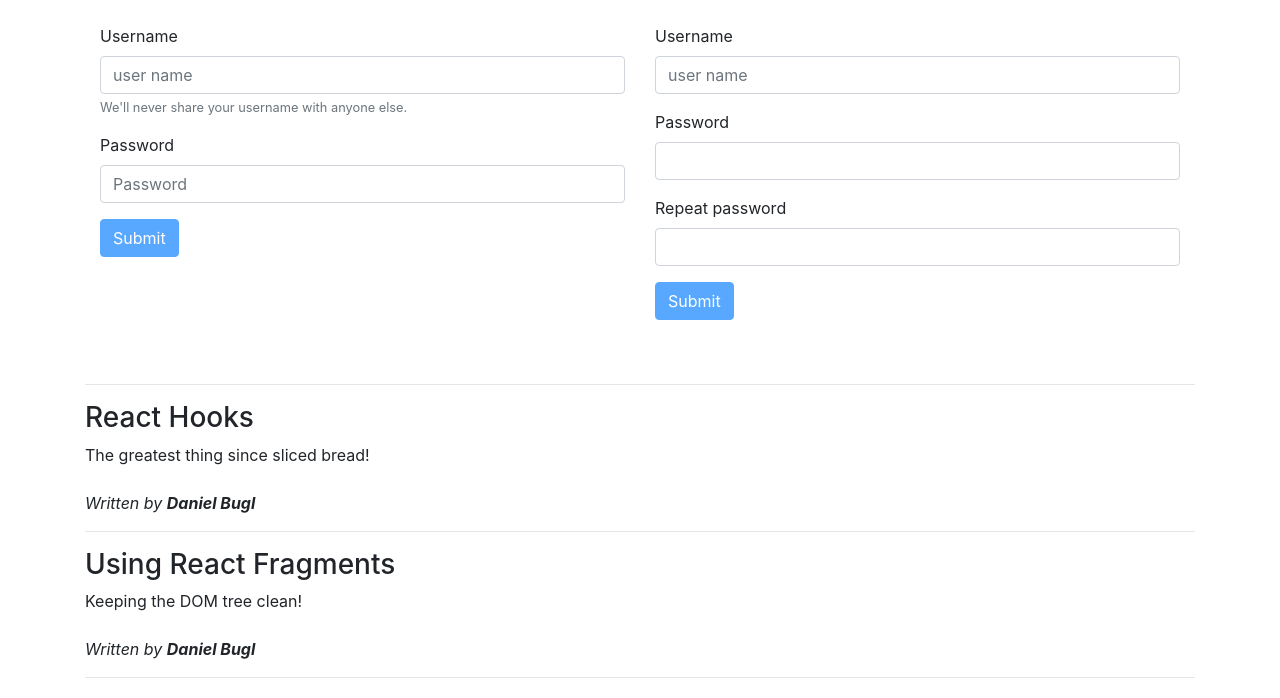
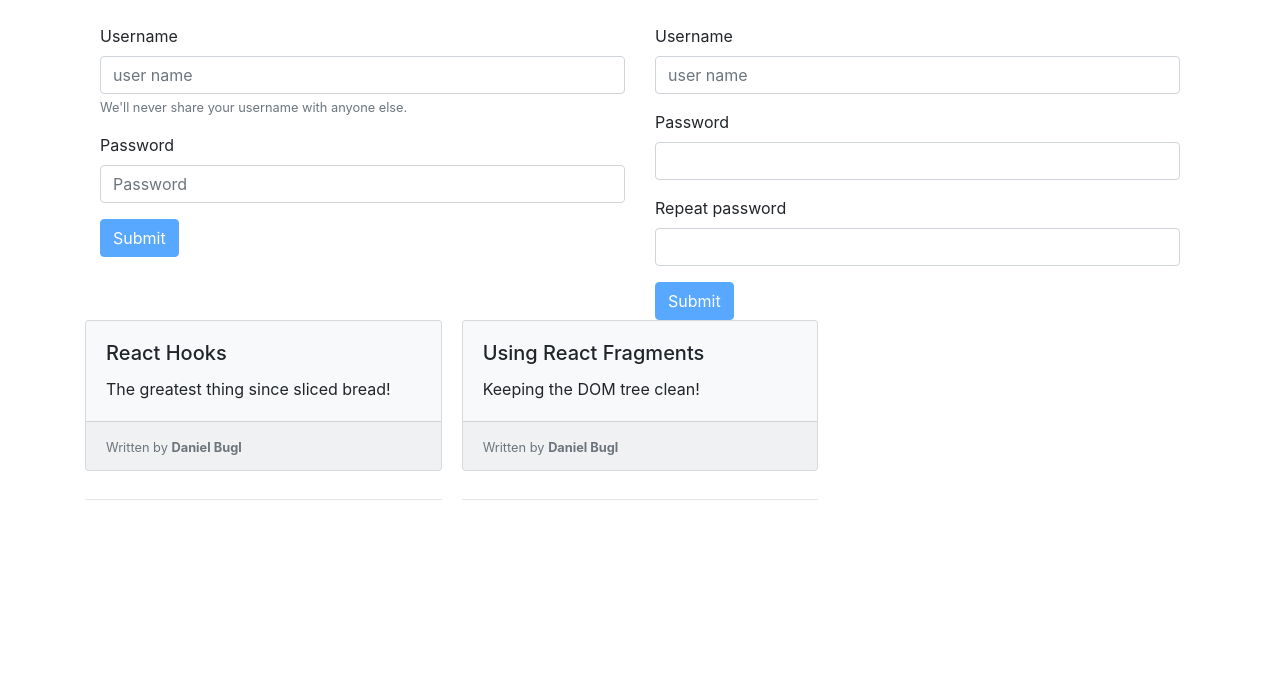
Before and after one commit to xavigimenezsanchez/ReactHooksReducer, a React (Create React App) app: page / in a window 1280 px wide. Shown: the top 698 px of the page. Built offline with nearby package versions, Linux system fonts and the light colour scheme.

Commit message:
finished beautify with bootstrap

```diff
--- a/src/App.js
+++ b/src/App.js
@@ -31,10 +31,11 @@ export default function App() {
       <Row>
         <Col>
           <UserBar user={user} dispatch={dispatch} />
-          <br />
-          {user && <CreatePost user={user} posts={posts} dispatch={dispatch} />}
-          <br />
-          <hr />
+        </Col>
+      </Row>
+      <Row>
+        {user && <Col> <CreatePost user={user} posts={posts} dispatch={dispatch} /></Col>}
+        <Col>
           <PostList posts={posts} />
         </Col>
       </Row>
--- a/src/post/CreatePost.js
+++ b/src/post/CreatePost.js
@@ -1,4 +1,5 @@
 import React, { useState } from "react";
+import { Form, Badge, Button } from "react-bootstrap";
 export default function CreatePost({ user, posts, dispatch }) {
   const [title, setTitle] = useState("");
   const [content, setContent] = useState("");
@@ -14,27 +15,32 @@ export default function CreatePost({ user, posts, dispatch }) {
     dispatch({ type: "CREATE_POST", title, content, author: user });
   }
   return (
-    <form
+    <Form
       onSubmit={e => {
         e.preventDefault();
         handleCreate();
       }}
     >
-      <div>
-        Author: <b>{user}</b>
-      </div>
-      <div>
-        <label htmlFor="create-title">Title:</label>
-        <input
+      <h3>
+        Author:<Badge variant="secondary">{user}</Badge>
+      </h3>
+      <Form.Group>
+        <Form.Label>Title</Form.Label>
+        <Form.Control
           type="text"
           value={title}
           onChange={handleTitle}
           name="create-title"
           id="create-title"
         />
-      </div>{" "}
-      <textarea value={content} onChange={handleContent} />{" "}
-      <input type="submit" value="Create" />
-    </form>
+      </Form.Group>
+
+      <Form.Group>
+        <Form.Control as="textarea" rows="5" value={content} onChange={handleContent} />
+      </Form.Group>
+
+      <Button variant="primary" type="submit">Create</Button>
+
+    </Form>
   );
 }
--- a/src/post/Post.js
+++ b/src/post/Post.js
@@ -1,14 +1,18 @@
 import React from "react";
+import { Card } from "react-bootstrap";
 
 export default function Post({ title, content, author }) {
   return (
-    <div>
-      <h3>{title}</h3>
-      <div>{content}</div>
-      <br />
-      <i>
-        Written by <b>{author}</b>
-      </i>
-    </div>
-  );
+     <Card bg="light">
+      <Card.Body>
+        <Card.Title>{title}</Card.Title>
+        <Card.Text>
+          {content}
+        </Card.Text>
+      </Card.Body>
+      <Card.Footer>
+        <small className="text-muted">Written by <b>{author}</b></small>
+      </Card.Footer>
+    </Card>
+    );
 }
--- a/src/post/PostList.js
+++ b/src/post/PostList.js
@@ -1,15 +1,16 @@
 import React from "react";
 import Post from "./Post";
+import { CardColumns } from "react-bootstrap";
 
 export default function PostList({ posts = [] }) {
   return (
-    <div>
+    <CardColumns>
       {posts.map((p, i) => (
         <React.Fragment key={"post-" + i}>
           <Post {...p} />
           <hr />
         </React.Fragment>
       ))}
-    </div>
+      </CardColumns>
   );
 }
```
